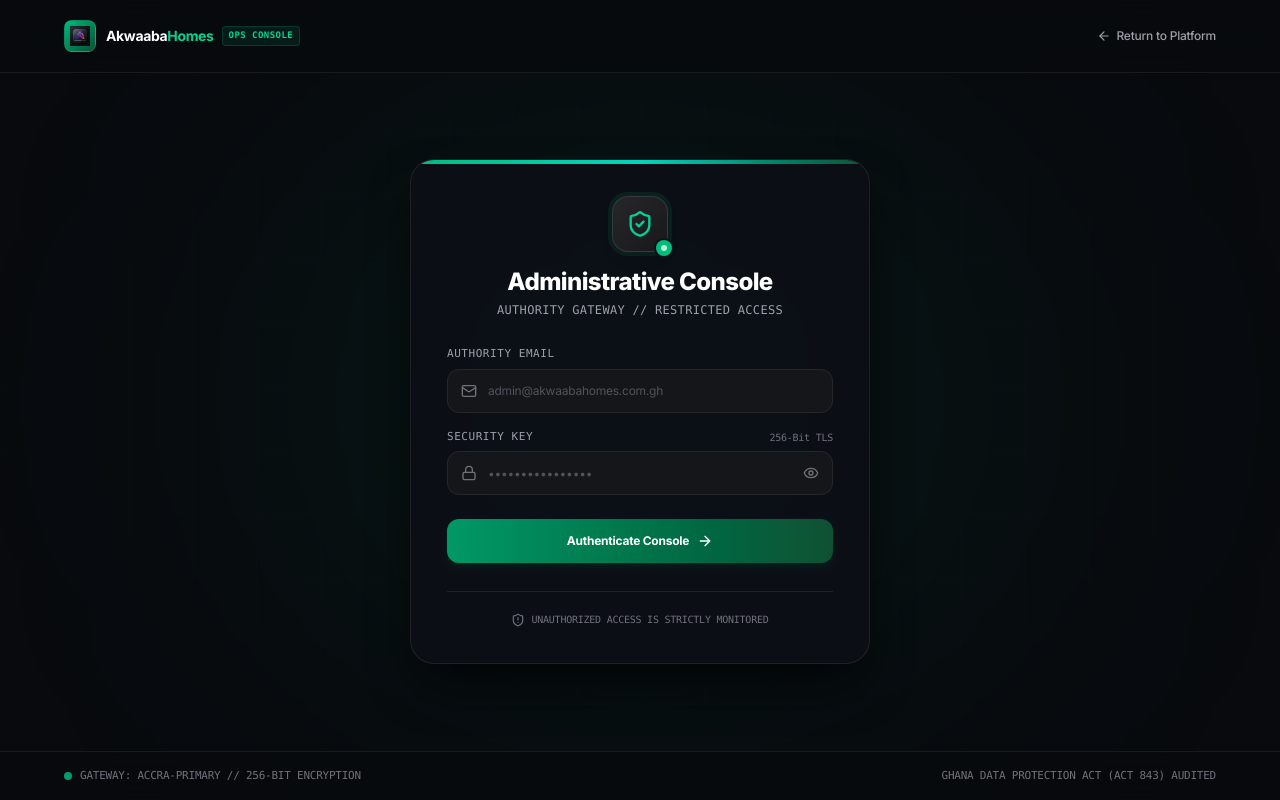
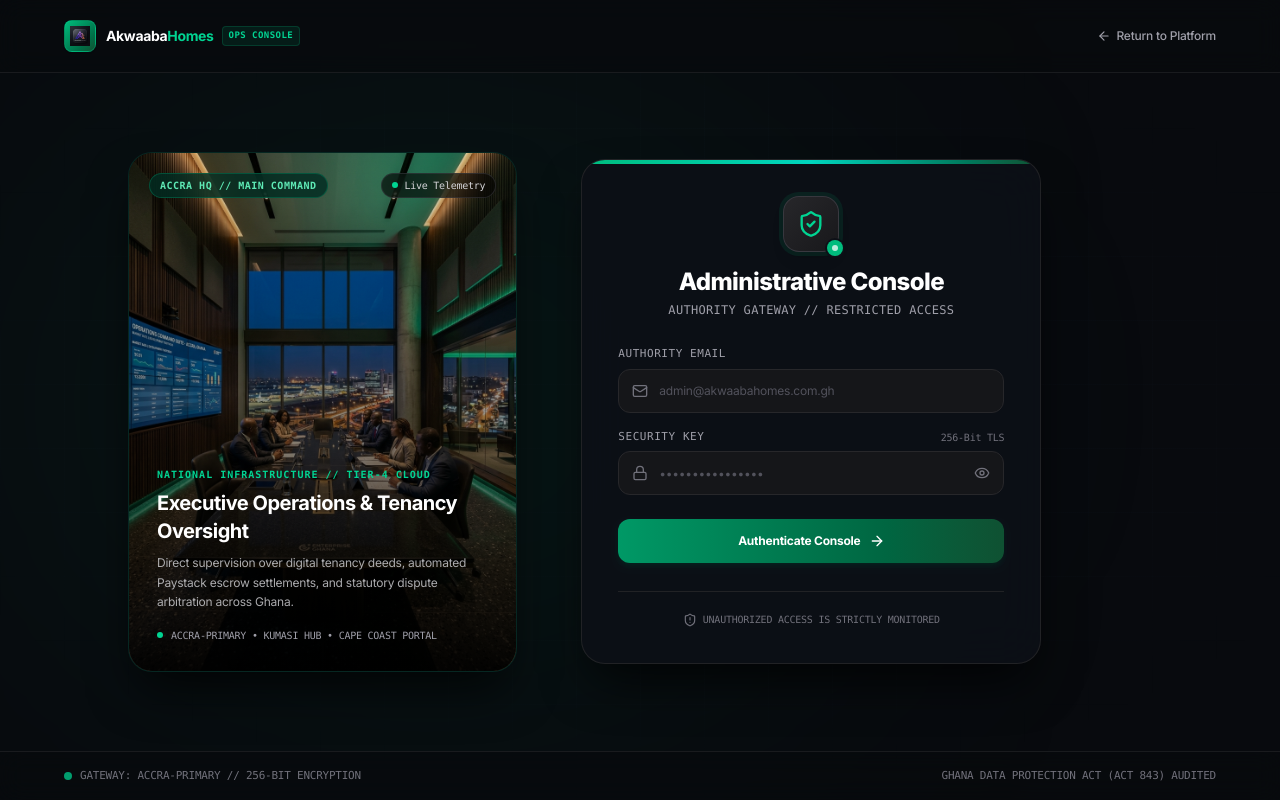
Before and after one commit to Commander-hill/akwaaba-homes, a Next.js app in the folder frontend/: page /admin/login in a window 1280 px wide. Built offline with nearby package versions, Linux system fonts and the light colour scheme; no server answers.

Commit message:
feat(admin): redesign admin login to 2-sided layout with operations command suite visual

```diff
--- a/frontend/src/app/admin/login/page.tsx
+++ b/frontend/src/app/admin/login/page.tsx
@@ -13,7 +13,9 @@ import {
   EyeOff,
   ShieldCheck,
   KeyRound,
-  ShieldAlert
+  ShieldAlert,
+  Server,
+  Building
 } from 'lucide-react';
 import Link from 'next/link';
 import Image from 'next/image';
@@ -185,7 +187,7 @@ function AdminLoginForm() {
     <div className="-mt-18 md:-mt-20 min-h-screen flex flex-col justify-between bg-[#080A0E] text-zinc-100 relative overflow-hidden select-none">
 
       {/* ── Ambient Background Glow & Micro Grid ── */}
-      <div className="absolute top-1/2 left-1/2 -translate-x-1/2 -translate-y-1/2 w-[720px] h-[520px] bg-emerald-500/8 blur-[150px] pointer-events-none rounded-full" />
+      <div className="absolute top-1/2 left-1/3 -translate-x-1/2 -translate-y-1/2 w-[800px] h-[550px] bg-emerald-500/8 blur-[160px] pointer-events-none rounded-full" />
       <div className="absolute inset-0 bg-[linear-gradient(to_right,#1f293710_1px,transparent_1px),linear-gradient(to_bottom,#1f293710_1px,transparent_1px)] bg-[size:4rem_4rem] [mask-image:radial-gradient(ellipse_60%_50%_at_50%_50%,#000_70%,transparent_100%)] pointer-events-none" />
 
       {/* ── Top Executive Header ── */}
@@ -220,9 +222,84 @@ function AdminLoginForm() {
         </Link>
       </header>
 
-      {/* ── Main Command Gateway Card ── */}
-      <main className="flex-1 flex items-center justify-center px-4 sm:px-6 py-10 relative z-10">
-        <div className="max-w-[460px] w-full">
+      {/* ── Main 2-Sided Executive Workspace ── */}
+      <main className="flex-1 flex items-center justify-center px-6 sm:px-10 lg:px-16 py-10 sm:py-14 relative z-10">
+        <div className="w-full max-w-5xl mx-auto grid grid-cols-1 lg:grid-cols-12 gap-10 xl:gap-16 items-center">
+
+          {/* ──── Left Column: Operations Command Suite Showcase (45% Desktop, Hidden Mobile) ──── */}
+          <div className="hidden lg:block lg:col-span-5 xl:col-span-5">
+            <div className="relative w-full aspect-[4/5] min-h-[520px] max-h-[580px] rounded-3xl overflow-hidden border border-emerald-900/40 shadow-2xl shadow-black/80 group bg-[#0A0D12]">
+
+              <Image
+                src="/images/auth-admin.jpg"
+                alt="AkwaabaHomes National Operations Command Suite in Accra, Ghana"
+                fill
+                unoptimized
+                sizes="(max-width: 1024px) 100vw, 45vw"
+                className="object-cover object-center transform group-hover:scale-[1.02] transition-transform duration-700 ease-out"
+                priority
+              />
+
+              {/* Vignette Gradient for Legibility */}
+              <div className="absolute inset-0 bg-gradient-to-t from-black/95 via-black/40 to-black/15" />
+
+              {/* Top Telemetry Pills */}
+              <div className="absolute top-5 left-5 right-5 flex items-center justify-between">
+                <span className="px-2.5 py-1 rounded-full text-[10px] font-mono font-bold uppercase tracking-wider bg-emerald-950/80 text-emerald-300 border border-emerald-700/50 backdrop-blur-md">
+                  Accra HQ // Main Command
+                </span>
+                <span className="flex items-center gap-1.5 px-2.5 py-1 rounded-full text-[10px] font-mono text-zinc-300 bg-black/60 backdrop-blur-md border border-zinc-700/50">
+                  <span className="w-1.5 h-1.5 rounded-full bg-emerald-400 animate-pulse" />
+                  Live Telemetry
+                </span>
+              </div>
+
+              {/* Editorial Caption Card */}
+              <div className="absolute bottom-0 inset-x-0 p-6 sm:p-7 text-white space-y-2">
+                <div className="text-[10px] uppercase font-mono tracking-widest text-emerald-400 font-semibold">
+                  National Infrastructure // Tier-4 Cloud
+                </div>
+                <h3 className="text-xl font-bold tracking-tight text-white leading-snug">
+                  Executive Operations &amp; Tenancy Oversight
+                </h3>
+                <p className="text-xs text-zinc-300/80 leading-relaxed font-normal">
+                  Direct supervision over digital tenancy deeds, automated Paystack escrow settlements, and statutory dispute arbitration across Ghana.
+                </p>
+                <div className="pt-2 flex items-center gap-2 text-[10px] text-zinc-400 font-mono">
+                  <span className="w-1.5 h-1.5 rounded-full bg-emerald-400" />
+                  <span>ACCRA-PRIMARY • KUMASI HUB • CAPE COAST PORTAL</span>
+                </div>
+              </div>
+
+            </div>
+          </div>
+
+          {/* ──── Right Column: Command Gateway Card (55% Desktop, 100% Mobile) ──── */}
+          <div className="lg:col-span-7 xl:col-span-7 w-full max-w-[460px] mx-auto lg:mx-0">
+
+            {/* Mobile / Tablet Visual Header (visible below lg) */}
+            <div className="lg:hidden mb-6 relative w-full h-48 sm:h-56 rounded-2xl overflow-hidden border border-emerald-900/40 shadow-md bg-[#0A0D12]">
+              <Image
+                src="/images/auth-admin.jpg"
+                alt="AkwaabaHomes National Operations Command Suite"
+                fill
+                unoptimized
+                sizes="100vw"
+                className="object-cover object-center"
+                priority
+              />
+              <div className="absolute inset-0 bg-gradient-to-t from-black/90 via-black/30 to-transparent" />
+              <div className="absolute bottom-0 inset-x-0 p-4 text-white">
+                <div className="text-[9px] uppercase font-mono tracking-widest text-emerald-400 font-semibold">
+                  Executive Operations
+                </div>
+                <h3 className="text-sm font-bold text-white">
+                  National Tenancy Infrastructure Command
+                </h3>
+              </div>
+            </div>
+
+            {/* Frosted Command Card */}
             <div className="relative rounded-3xl bg-[#0D1017]/90 backdrop-blur-xl border border-zinc-800/80 shadow-2xl shadow-black/80 p-7 sm:p-9 overflow-hidden">
 
               {/* Top Accent Gradient Line */}
@@ -437,6 +514,8 @@ function AdminLoginForm() {
 
             </div>
           </div>
+
+        </div>
       </main>
 
       {/* ── Institutional Bottom Telemetry Footer ── */}
```
Also changed, not shown: frontend/public/images/auth-admin.jpg (added). Lines whose indentation alone changed are shown as unchanged.
